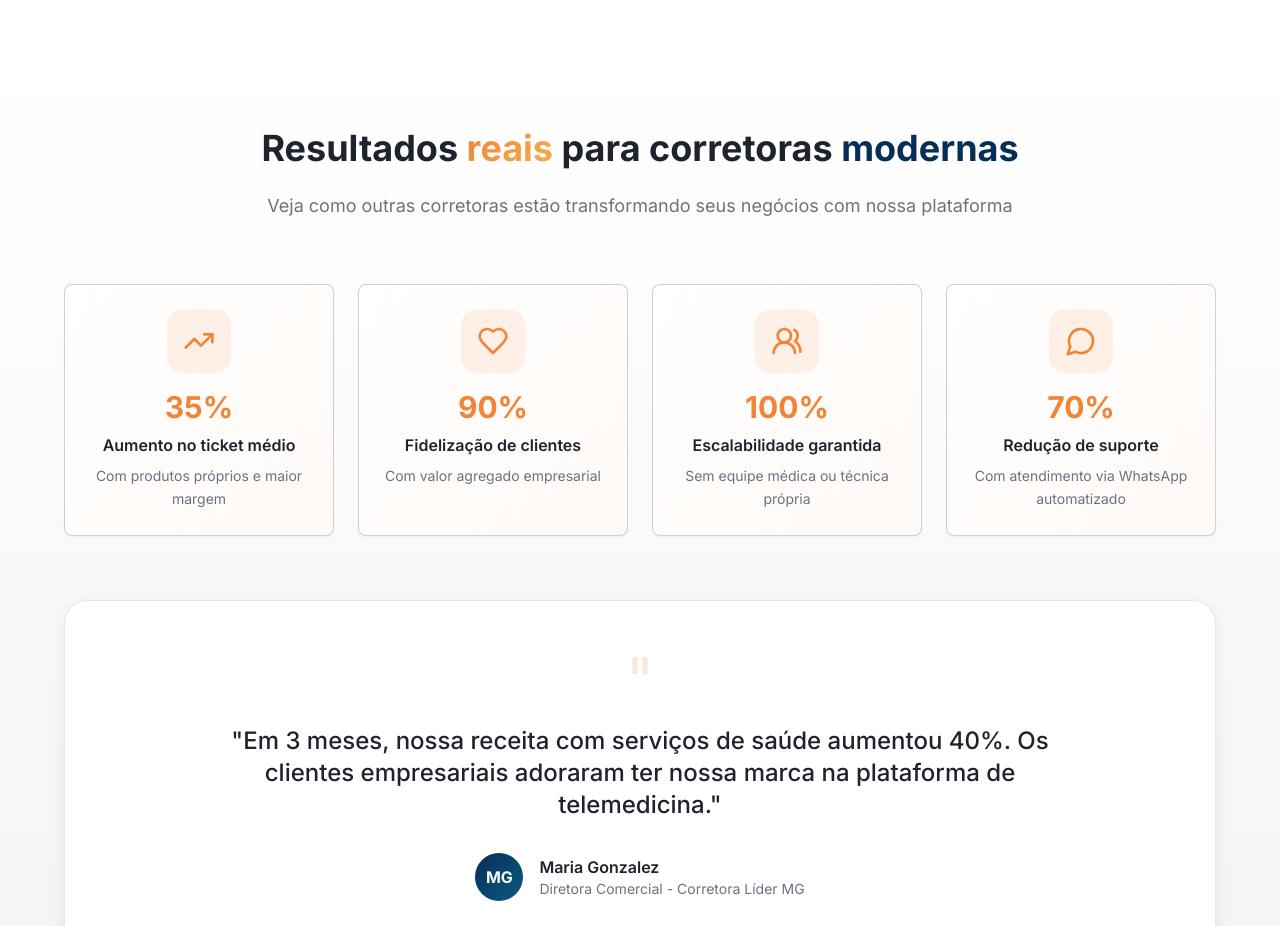
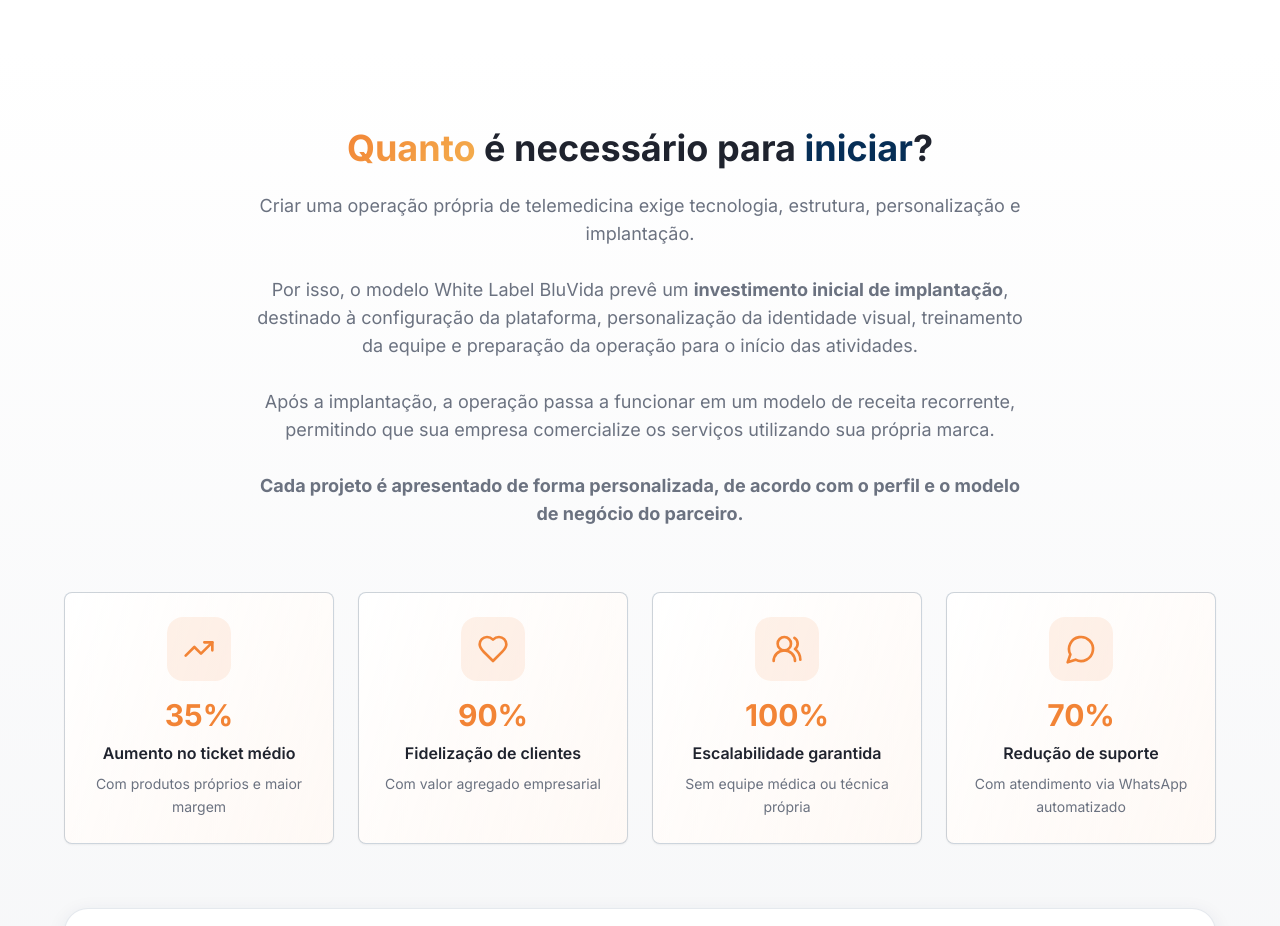
Before and after one commit to bluvida/bluvida, a React (Vite) app: page / in a window 1280 px wide. Shown: the part 3440-4366 px from the top of the page. Built offline with nearby package versions, Linux system fonts and the light colour scheme.

Commit message:
Update BenefitsSection.tsx

```diff
--- a/src/components/BenefitsSection.tsx
+++ b/src/components/BenefitsSection.tsx
@@ -36,11 +36,14 @@ export function BenefitsSection() {
           {/* Header */}
           <div className="text-center mb-16">
             <h2 className="text-3xl md:text-4xl font-bold text-foreground mb-6">
-              Resultados <span className="bg-gradient-secondary bg-clip-text text-transparent">reais</span> para
-              corretoras <span className="text-primary">modernas</span>
+              <span className="bg-gradient-secondary bg-clip-text text-transparent">Quanto</span> é necessário para <span className="text-primary">iniciar</span>?
             </h2>
             <p className="text-lg text-muted-foreground max-w-3xl mx-auto">
-              Veja como outras corretoras estão transformando seus negócios com nossa plataforma
+              Criar uma operação própria de telemedicina exige tecnologia, estrutura, personalização e implantação.<br /><br />
+Por isso, o modelo White Label BluVida prevê um <b>investimento inicial de implantação</b>, destinado à configuração da plataforma, personalização da identidade visual, treinamento da equipe e preparação da operação para o início das atividades.<br /><br />
+Após a implantação, a operação passa a funcionar em um modelo de receita recorrente, permitindo que sua empresa comercialize os serviços utilizando sua própria marca.<br /><br />
+<b>Cada projeto é apresentado de forma personalizada, de acordo com o perfil e o modelo de negócio do parceiro.</b>
+
             </p>
           </div>
 
```
